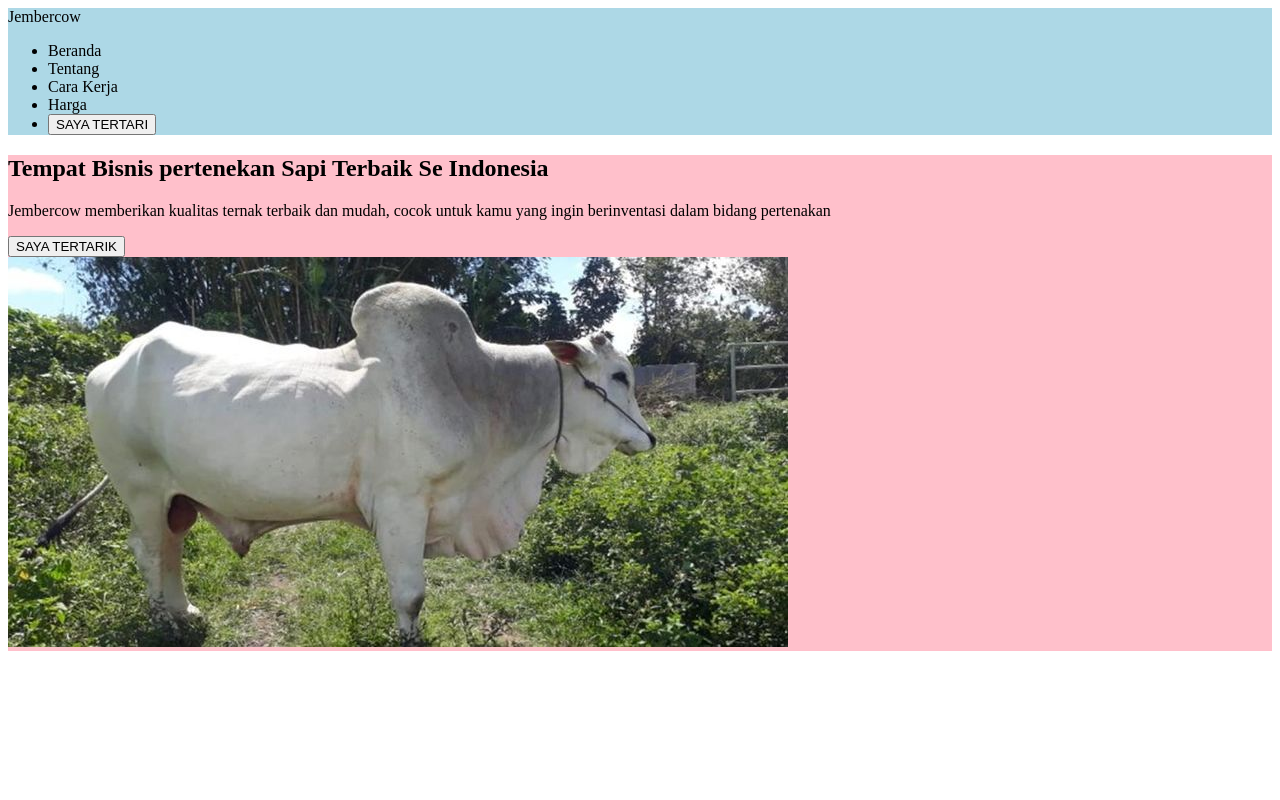
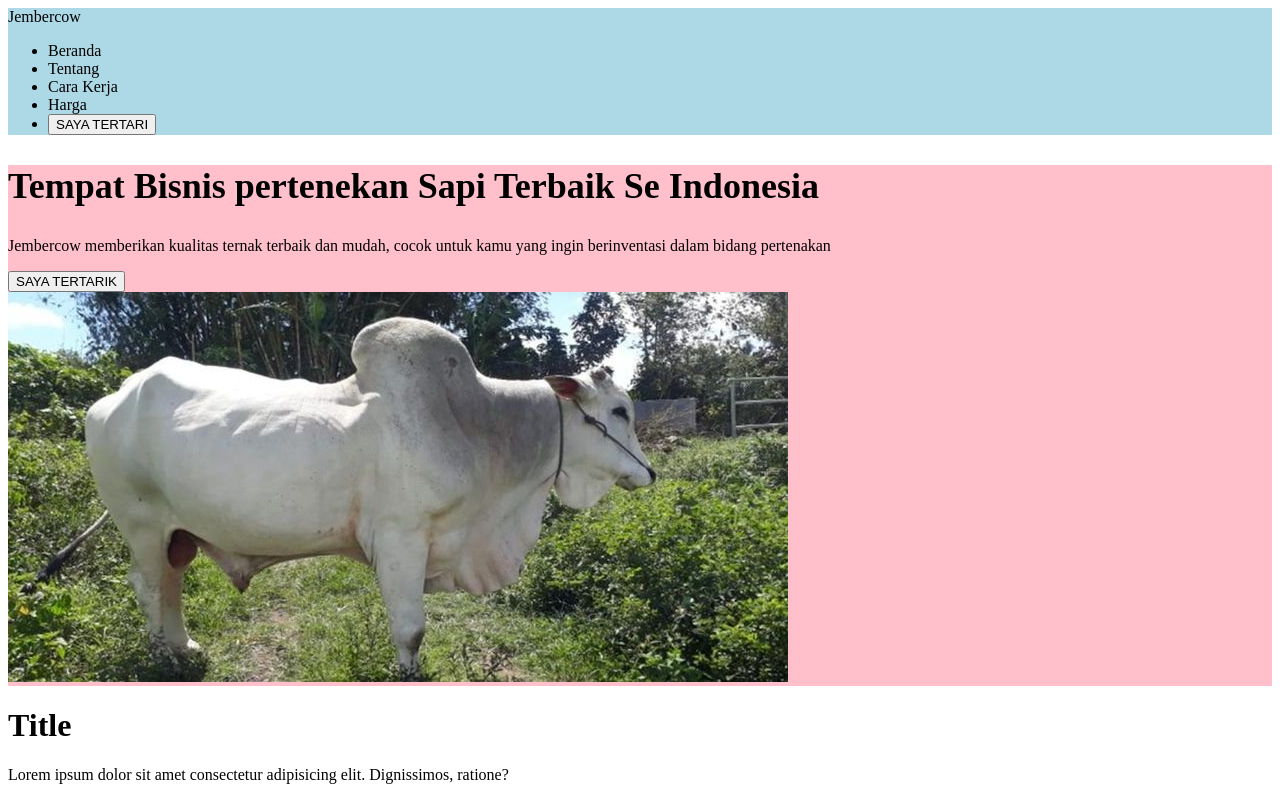
Before and after one commit to syabrinaaa/web-project-c, a plain HTML site: page index.html in a window 1280 px wide. Drawn offline with Linux system fonts and the light colour scheme.

Commit message:
tugas pweb c

```diff
--- a/index.html
+++ b/index.html
@@ -12,6 +12,10 @@
 
             .background-pink {
                 background-color: pink;
+            }
+
+            h2 {
+                font-size: 36px;
             }
         </style>
     </head>
@@ -62,7 +66,10 @@
         </section>
 
         <!-- buat tag div yg isi h1{Title}, p{lorem10} -->
-
+        <div>
+            <h1>Title</h1>
+            <p>Lorem ipsum dolor sit amet consectetur adipisicing elit. Dignissimos, ratione?</p>
+        </div>
 
 
 
```
